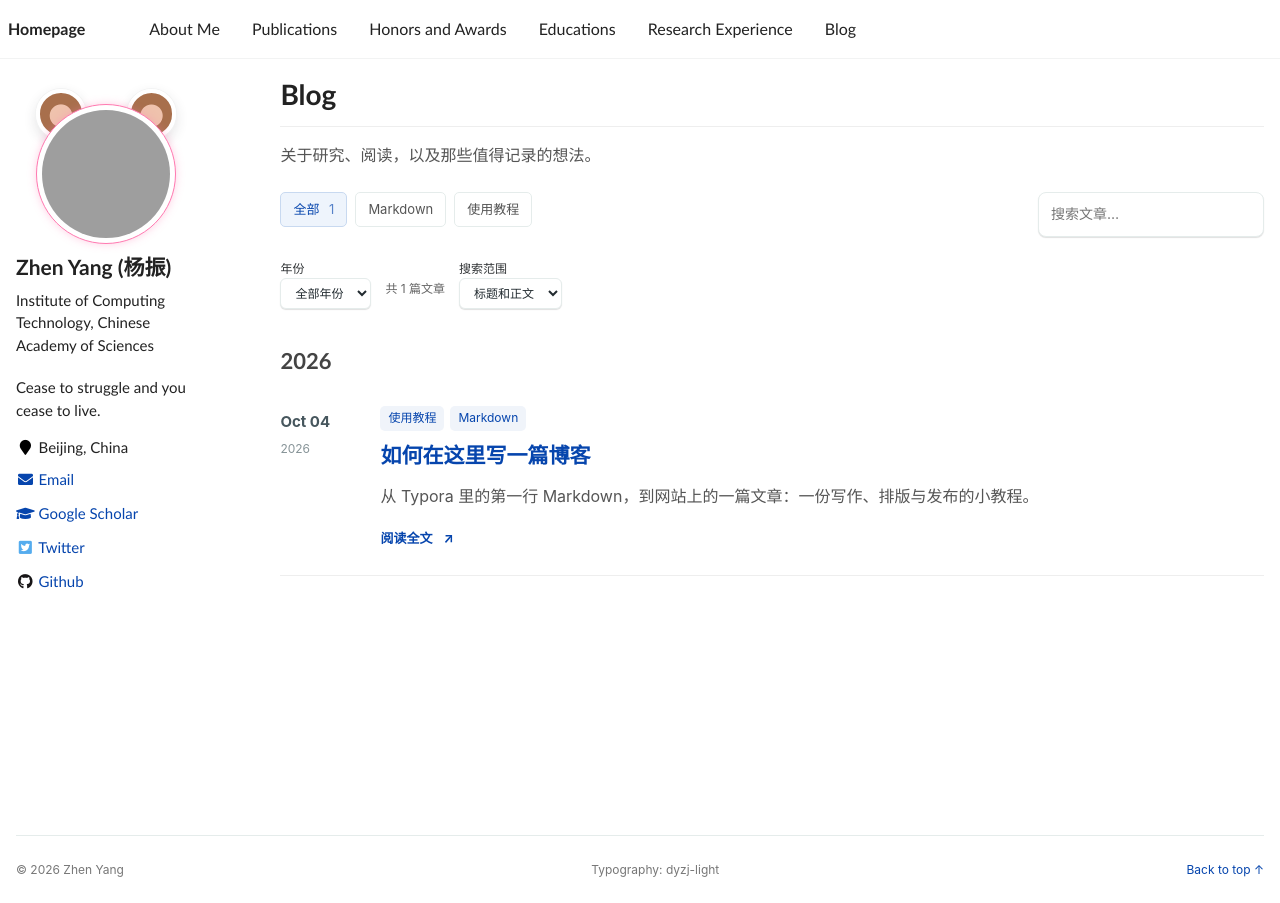
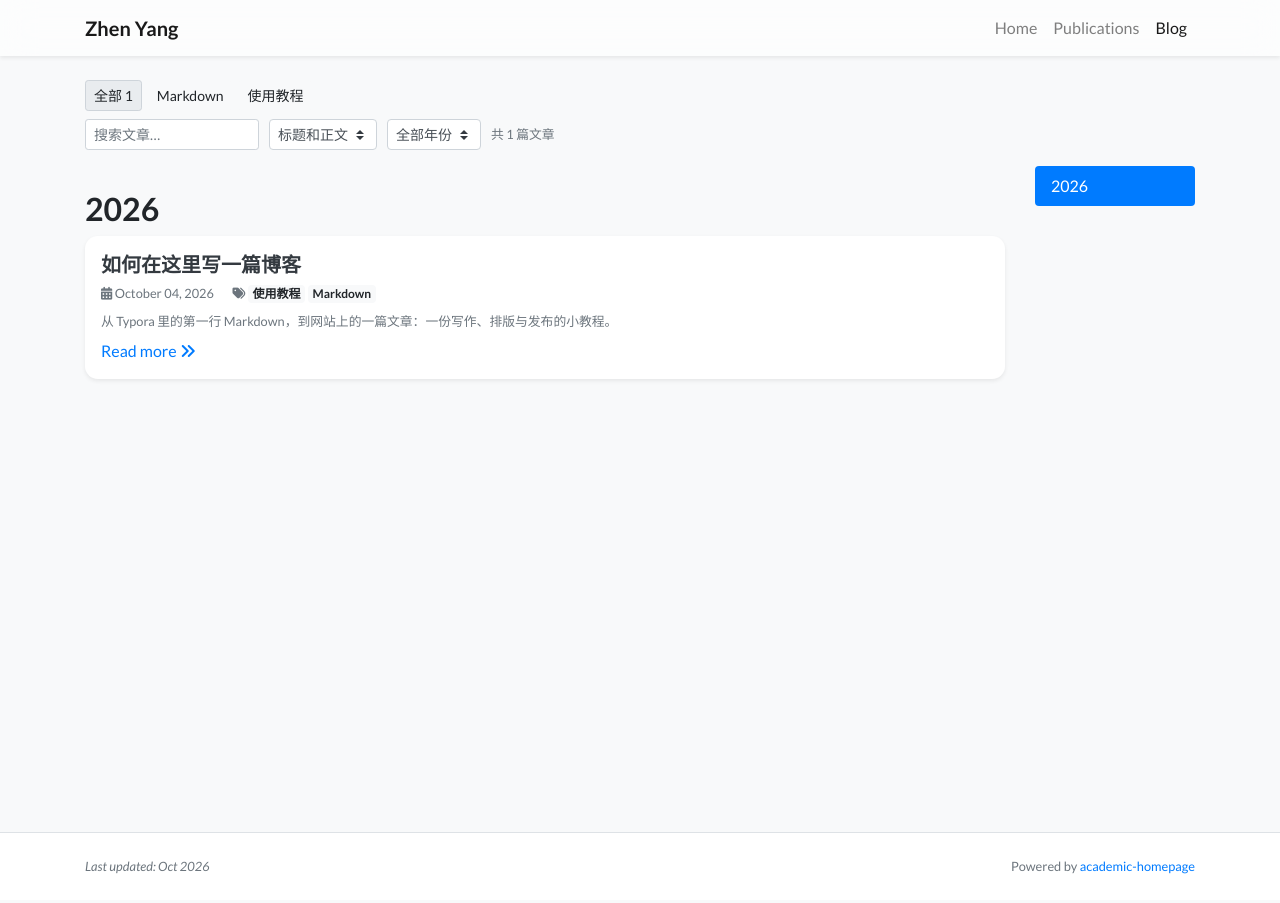
Before and after one commit to MichaelYeung2004/michaelyeung2004.github.io, a Jekyll site: the page built from _pages/blog.html, in a window 1280 px wide. Built offline with Jekyll 4.4.1, drawn with Linux system fonts in a browser that asks for light colours; grey boxes are pictures that could not be loaded.

Commit message:
Adopt luost academic-homepage blog UI and components

```diff
--- /dev/null
+++ b/_data/blog_display.yml
@@ -0,0 +1 @@
+footer_text: 'Powered by <a href="https://github.com/luost26/academic-homepage">academic-homepage</a>'
--- /dev/null
+++ b/_data/blog_profile.yml
@@ -0,0 +1 @@
+navbar_name: Zhen Yang
--- /dev/null
+++ b/_includes/luost/blog_card.html
@@ -0,0 +1,43 @@
+{% assign item = include.item %}
+{% assign hide_bottom_border = include.hide_bottom_border %}
+{% assign first = include.first %}
+{% assign last = include.last %}
+
+<article class="blog-card border-bottom border-gray p-3 {% if hide_bottom_border %}border-0{% endif %}" data-description="{{ item.description | default: item.excerpt | strip_html | escape }}" data-tags="{{ item.tags | jsonify | escape }}" data-year="{{ item.date | date: '%Y' }}" data-date="{{ item.date | date_to_xmlschema }}" data-categories="{{ item.categories | jsonify | escape }}">
+    <template class="blog-search-body">{{ item.content }}</template>
+    <div class="row">
+        <div class="col-12">
+            <h5 class="mb-2 blog-card-title">
+                <a href="{{ item.url | relative_url }}" class="text-dark text-decoration-none">
+                    {{ item.title }}
+                </a>
+            </h5>
+            <div class="text-muted small mb-2">
+                <i class="fas fa-calendar-alt"></i> {{ item.date | date: "%B %d, %Y" }}
+                {% if item.tags %}
+                    <span class="ml-3">
+                        <i class="fas fa-tags"></i>
+                        {% for tag in item.tags %}
+                            <a class="badge badge-light" href="{{ '/blog/' | relative_url }}?tag={{ tag | url_encode }}" target="_self">{{ tag }}</a>
+                        {% endfor %}
+                    </span>
+                {% endif %}
+            </div>
+            <div class="text-muted small blog-excerpt">
+                {% if item.description %}
+                    {{ item.description | escape }}
+                {% elsif item.excerpt %}
+                    {{ item.excerpt | strip_html | truncate: 500 }}
+                {% else %}
+                    {{ item.content | strip_html | truncate: 500 }}
+                {% endif %}
+            </div>
+            <div class="blog-match-type text-muted small" hidden></div>
+            <div class="mt-2">
+                <a href="{{ item.url | relative_url }}">
+                    Read more <i class="fas fa-angle-double-right"></i>
+                </a>
+            </div>
+        </div>
+    </div>
+</article>
--- /dev/null
+++ b/_includes/luost/footer.html
@@ -0,0 +1,16 @@
+<footer class="footer flex-shrink-0 border-top py-2 mt-5 bg-white small">
+    <div class="{% if page.container_class %}{{ page.container_class }}{% else %}container-lg{% endif %}">
+        <div class="row my-3">
+            <div class="col-6">
+                <div class="text-muted">
+                    <i>Last updated: {{ "now" | date: "%b %Y" }}</i>
+                </div>
+            </div>
+            <div class="col-6">
+                <div class="text-right text-muted">
+                    {{ site.data.blog_display.footer_text }}
+                </div>
+            </div>
+        </div>
+    </div>
+</footer>
--- /dev/null
+++ b/_includes/luost/navbar.html
@@ -0,0 +1,18 @@
+<nav class="navbar navbar-expand-sm navbar-light fixed-top mb-5 shadow-sm">
+    <div class="{% if page.container_class %}{{ page.container_class }}{% else %}container-lg{% endif %}">
+        <a class="navbar-brand" href="{{ '/blog/' | relative_url }}" target="_self"><strong>{{site.data.blog_profile.navbar_name}}</strong></a>
+        <button class="navbar-toggler" style="font-size: 1em; padding: 0.5em;" type="button" data-toggle="collapse" data-target="#navbarResponsive" aria-controls="navbarResponsive" aria-expanded="false" aria-label="Toggle navigation">
+            <i class="fas fa-map"></i> Menu
+        </button>
+
+        <div class="collapse navbar-collapse" id="navbarResponsive">
+            <ul class="navbar-nav ml-auto">
+                {% for item in site.data.blog_navigation.pages %}
+                <li class="nav-item {% if item.name == page.navbar_title or include.active_page == item.name %}active{% endif %}">
+                    <a class="nav-link" href="{{ item.url | relative_url }}">{{ item.name }}</a>
+                </li>
+                {% endfor %}
+            </ul>
+        </div>
+    </div>
+</nav>
--- a/_layouts/blog-shell.html
+++ b/_layouts/blog-shell.html
@@ -1,34 +1,37 @@
 ---
 layout: compress
 ---
-<!doctype html>
-<html lang="{{ page.lang | default: 'zh-CN' }}" class="js">
+<!DOCTYPE html>
+<html lang="{{ page.lang | default: 'zh-CN' }}">
+<!-- Blog template: https://github.com/luost26/academic-homepage -->
 <head>
   <meta charset="utf-8">
-  <meta name="viewport" content="width=device-width, initial-scale=1">
+  <meta name="viewport" content="width=device-width, initial-scale=1, shrink-to-fit=no">
   {% include seo.html %}
-  {% include head/custom.html %}
-  <link rel="stylesheet" href="{{ '/assets/css/main.css' | relative_url }}">
-  <link rel="stylesheet" href="{{ '/assets/css/blog.css' | relative_url }}">
-  <link rel="stylesheet" href="{{ '/assets/css/blog-academic.css' | relative_url }}?v={{ site.time | date: '%s' }}">
+  <link rel="stylesheet" href="https://cdnjs.cloudflare.com/ajax/libs/twitter-bootstrap/4.6.0/css/bootstrap.min.css" crossorigin="anonymous">
+  <link rel="stylesheet" href="https://cdnjs.cloudflare.com/ajax/libs/font-awesome/6.5.1/css/all.min.css" crossorigin="anonymous">
+  <link rel="preconnect" href="https://fonts.googleapis.com">
+  <link rel="preconnect" href="https://fonts.gstatic.com" crossorigin>
+  <link href="https://fonts.googleapis.com/css2?family=Lato:ital,wght@0,300;0,400;0,700;0,900;1,300;1,400;1,700;1,900&family=Fira+Sans:ital,wght@0,100;0,200;0,300;0,400;0,500;0,600;0,700;0,800;0,900;1,100;1,200;1,300;1,400;1,500;1,600;1,700;1,800;1,900&family=Source+Code+Pro:ital,wght@0,200..900;1,200..900&display=swap" rel="stylesheet">
+  <link rel="stylesheet" href="{{ '/assets/css/luost-global.css' | relative_url }}">
+  <link rel="stylesheet" href="{{ '/assets/css/luost-blog-layout.css' | relative_url }}">
+  <link rel="stylesheet" href="{{ '/assets/css/blog-compat.css' | relative_url }}?v={{ site.time | date: '%s' }}">
   {% if page.layout == 'blog-post' %}
   <link rel="stylesheet" href="{{ '/assets/css/dyzj-light-web.css' | relative_url }}">
   <link rel="stylesheet" href="{{ '/assets/css/typora-bridge.css' | relative_url }}">
   {% endif %}
+  {% include head/custom.html %}
 </head>
-<body class="blog-site blog-academic">
+<body class="bg-light d-flex flex-column min-vh-100" {% if page.permalink == '/blog/' %}data-spy="scroll" data-target="#navbar-year" data-offset="100"{% endif %}>
   <div class="reading-progress" aria-hidden="true"></div>
-  {% include masthead.html %}
-  <main class="blog-main" id="main">
-    {% if page.permalink == '/blog/' %}
-    <aside class="sidebar sticky">{% include author-profile.html %}</aside>
-    <div class="page"><div class="page__inner-wrap"><section class="page__content blog-index-content">{{ content }}</section></div></div>
-    {% else %}
+  {% include luost/navbar.html active_page="Blog" %}
+  <main class="flex-grow-1 flex-shrink-0 {% unless page.layout == 'blog-post' %}container-lg{% endunless %}">
     {{ content }}
-    {% endif %}
   </main>
-  <footer class="blog-footer"><span>© {{ 'now' | date: '%Y' }} Zhen Yang</span><span>Typography: dyzj-light</span><a href="#main" target="_self">Back to top ↑</a></footer>
-  {% include scripts.html %}
+  {% include luost/footer.html %}
+  <script src="https://cdnjs.cloudflare.com/ajax/libs/jquery/3.5.1/jquery.min.js"></script>
+  <script src="https://cdnjs.cloudflare.com/ajax/libs/popper.js/1.14.7/umd/popper.min.js"></script>
+  <script src="https://cdnjs.cloudflare.com/ajax/libs/twitter-bootstrap/4.6.0/js/bootstrap.min.js"></script>
   <script src="{{ '/assets/js/blog.js' | relative_url }}?v={{ site.time | date: '%s' }}" defer></script>
 </body>
 </html>
--- a/_pages/blog.html
+++ b/_pages/blog.html
@@ -1,52 +1,43 @@
 ---
 layout: blog-shell
 title: Blog
+navbar_title: Blog
 permalink: /blog/
-description: Research notes, reading reflections, and little discoveries by Zhen Yang.
+description: Research notes and reading reflections by Zhen Yang.
 author_profile: false
 ---
-<header class="blog-hero">
-  <h1>Blog</h1>
-  <p>关于研究、阅读，以及那些值得记录的想法。</p>
-</header>
 {% assign posts = site.posts | sort: 'date' | reverse %}
+{% assign blogs_by_year = posts | group_by_exp: "item", "item.date | date: '%Y'" %}
 {% assign tags = posts | map: 'tags' | join: ',' | split: ',' | uniq | sort %}
-{% if posts.size > 0 %}
-<div class="blog-tools">
-  <div class="blog-filters" role="group" aria-label="按标签筛选">
-    <button type="button" data-filter="" aria-pressed="true">全部 <span>{{ posts.size }}</span></button>
-    {% for tag in tags %}{% if tag != '' %}<button type="button" data-filter="{{ tag | escape }}" aria-pressed="false">{{ tag }}</button>{% endif %}{% endfor %}
+<div class="blog-search-tools mb-3">
+  <div class="blog-filters mb-2" role="group" aria-label="按标签筛选">
+    <button class="btn btn-sm btn-light" type="button" data-filter="" aria-pressed="true">全部 <span>{{ posts.size }}</span></button>
+    {% for tag in tags %}{% if tag != '' %}<button class="btn btn-sm btn-light" type="button" data-filter="{{ tag | escape }}" aria-pressed="false">{{ tag }}</button>{% endif %}{% endfor %}
   </div>
-  <label class="blog-search"><span class="sr-only">搜索文章</span><input type="search" placeholder="搜索文章…" aria-label="搜索文章"></label>
+  <div class="d-flex flex-wrap align-items-center blog-search-controls">
+    <label class="blog-search mb-0"><span class="sr-only">搜索文章</span><input class="form-control form-control-sm" type="search" placeholder="搜索文章…" aria-label="搜索文章"></label>
+    <select class="custom-select custom-select-sm" data-search-scope aria-label="搜索范围"><option value="all">标题和正文</option><option value="title">仅标题</option><option value="body">仅正文</option></select>
+    <select class="custom-select custom-select-sm" data-year-filter aria-label="按年份筛选"><option value="">全部年份</option>{% for year in blogs_by_year %}<option value="{{ year.name }}">{{ year.name }}</option>{% endfor %}</select>
+    {% if site.categories.size > 0 %}<select class="custom-select custom-select-sm" data-category-filter aria-label="按分类筛选"><option value="">全部分类</option>{% for category in site.categories %}<option value="{{ category[0] | escape }}">{{ category[0] }}</option>{% endfor %}</select>{% endif %}
+    <span class="blog-result-count text-muted small" role="status">共 {{ posts.size }} 篇文章</span>
+  </div>
 </div>
-<div class="blog-archive-tools">
-  <label>年份 <select data-year-filter aria-label="按年份筛选"><option value="">全部年份</option>{% assign years = posts | group_by_exp: 'post', "post.date | date: '%Y'" %}{% for year in years %}<option value="{{ year.name }}">{{ year.name }} ({{ year.items.size }})</option>{% endfor %}</select></label>
-  {% if site.categories.size > 0 %}<label>分类 <select data-category-filter aria-label="按分类筛选"><option value="">全部分类</option>{% for category in site.categories %}<option value="{{ category[0] | escape }}">{{ category[0] }} ({{ category[1].size }})</option>{% endfor %}</select></label>{% endif %}
-  <span class="blog-result-count" role="status">共 {{ posts.size }} 篇文章</span>
-  <label>搜索范围 <select data-search-scope aria-label="搜索范围"><option value="all">标题和正文</option><option value="title">仅标题</option><option value="body">仅正文</option></select></label>
+<div class="row">
+  <div class="col-12 col-lg-10">
+    <section class="blog-post-list" data-year-groups="true" aria-label="文章列表">
+    {% for year in blogs_by_year %}
+      <h2 class="pt-4 blog-year-heading" id="year-{{ year.name }}">{{ year.name }}</h2>
+      <div class="blog-year-group my-0 p-0 bg-white shadow-sm rounded-xl">
+      {% for item in year.items %}{% include luost/blog_card.html item=item hide_bottom_border=forloop.last first=forloop.first last=forloop.last %}{% endfor %}
+      </div>
+    {% endfor %}
+    </section>
+    <button class="blog-load-more btn btn-light btn-sm mt-3" type="button" hidden>加载更多文章</button>
+    <p class="blog-no-results text-muted mt-4" role="status" hidden>没有找到匹配的文章，试试其他关键词。</p>
+  </div>
+  <div class="col-2 d-none d-lg-block">
+    <div id="navbar-year" class="nav nav-pills flex-column sticky-top" style="top: 80px">
+      {% for year in blogs_by_year %}<a class="nav-link d-block" href="#year-{{ year.name }}">{{ year.name }}</a>{% endfor %}
+    </div>
+  </div>
 </div>
-<section class="blog-post-list" aria-label="文章列表">
-  {% for post in posts %}
-  <article class="blog-card" data-description="{{ post.description | default: post.excerpt | strip_html | escape }}" data-tags="{{ post.tags | jsonify | escape }}" data-year="{{ post.date | date: '%Y' }}" data-date="{{ post.date | date_to_xmlschema }}" data-categories="{{ post.categories | jsonify | escape }}">
-    <template class="blog-search-body">{{ post.content }}</template>
-    <div class="blog-card-date"><time datetime="{{ post.date | date_to_xmlschema }}">{{ post.date | date: '%b %d' }}</time><span>{{ post.date | date: '%Y' }}</span></div>
-    <div class="blog-card-body">
-      <div class="blog-tags">{% for tag in post.tags %}<a href="{{ '/blog/' | relative_url }}?tag={{ tag | url_encode }}" target="_self" aria-label="查看标签：{{ tag | escape }}">{{ tag | escape }}</a>{% endfor %}</div>
-      <h3 class="blog-card-title"><a href="{{ post.url | relative_url }}" target="_self">{{ post.title | escape }}</a></h3>
-      <p class="blog-excerpt">{{ post.description | default: post.excerpt | strip_html | truncate: 180 }}</p>
-      <span class="blog-match-type" hidden></span>
-      <a class="blog-read-more" href="{{ post.url | relative_url }}" target="_self">阅读全文 <span aria-hidden="true">↗</span></a>
-    </div>
-  </article>
-  {% endfor %}
-</section>
-<button type="button" class="blog-load-more" hidden>加载更多文章</button>
-<p class="blog-no-results" role="status" hidden>没有找到匹配的文章，试试其他关键词。</p>
-{% else %}
-<section class="blog-empty" aria-label="暂无文章">
-  <div class="empty-notebook" aria-hidden="true"><span></span><span></span><span></span></div>
-  <span class="blog-eyebrow">A FRESH PAGE</span>
-  <h2>故事，从这里开始。</h2>
-  <p>第一篇文章正在酝酿中。<br>这里将记录我的研究笔记、阅读心得与日常思考。</p>
-</section>
-{% endif %}
--- /dev/null
+++ b/assets/css/blog-compat.css
@@ -0,0 +1,20 @@
+/* Small adapters for retained search and Typora content; layout is upstream. */
+[hidden] { display: none !important; }
+.blog-search-controls { gap: 10px; }
+.blog-search-controls select { width: auto; }
+.blog-filters { display: flex; flex-wrap: wrap; gap: 6px; }
+.blog-filters [aria-pressed='true'] { background: #e9ecef; border-color: #ced4da; }
+.blog-card mark { background: #fff0a6; color: inherit; padding: 0; }
+.blog-card .badge { font-size: 12px; }
+.blog-tags { display: flex; flex-wrap: wrap; justify-content: center; gap: 6px; }
+.article-meta { display: flex; flex-wrap: wrap; justify-content: center; gap: 10px; color: #879398; font-size: 14px; }
+.article-pagination a { max-width: 48%; }
+.article-pagination small { display: block; }
+.blog-toc-list a[data-level='3'] { padding-left: .75rem; }
+.blog-toc-list a[aria-current] { color: #212529; font-weight: 600; }
+.blog-toc-title { list-style: none; }
+.reading-progress { position: fixed; top: 0; left: 0; height: 2px; width: 100%; background: #00c4b6; transform: scaleX(0); transform-origin: left; z-index: 1040; }
+.typora-reader #write pre.md-fences { font-size: 17px; line-height: 1.6; }
+.typora-reader #write pre.md-fences code { line-height: inherit; }
+.typora-reader #write .highlighter-rouge, .typora-reader #write .highlight:not(pre) { font-size: 17px; background: transparent; border: 0; padding: 0; }
+@media (max-width: 991px) { .blog-toc-sidebar { display: none !important; } }
--- /dev/null
+++ b/assets/css/luost-blog-layout.css
@@ -0,0 +1,90 @@
+/* Blog layout — content preserves original width, TOC uses remaining space */
+.blog-layout-wrapper {
+    display: flex;
+    justify-content: center;
+    padding: 0 15px;
+    gap: 1.5rem;
+}
+
+.blog-main {
+    flex: 0 1 950px;
+    min-width: 0;
+}
+
+.blog-toc-sidebar {
+    flex: 0 0 auto;
+    width: clamp(160px, 18vw, 360px);
+    display: none;
+}
+
+@media (min-width: 992px) {
+    .blog-toc-sidebar {
+        display: block;
+    }
+}
+
+/* Blog Table of Contents */
+.blog-toc-nav {
+    position: sticky;
+    top: 6rem;
+    max-height: calc(100vh - 8rem);
+    overflow-y: auto;
+    padding-left: 0.75rem;
+    border-left: 2px solid #f0f0f0;
+}
+
+.blog-toc-title {
+    font-size: 0.875rem;
+    font-weight: 600;
+    text-transform: uppercase;
+    letter-spacing: 0.08em;
+    color: #aaa;
+    margin-bottom: 0.75rem;
+}
+
+.blog-toc-list {
+    list-style: none;
+    padding: 0;
+    margin: 0;
+}
+
+.blog-toc-list li {
+    margin-bottom: 0.25rem;
+}
+
+.blog-toc-list a {
+    display: block;
+    font-size: 0.8rem;
+    line-height: 1.4;
+    color: #999;
+    text-decoration: none;
+    padding: 0.15rem 0;
+    transition: color 0.2s ease;
+}
+
+.blog-toc-list a:hover {
+    color: #2d3436;
+    text-decoration: none;
+}
+
+.blog-toc-list a.toc-active {
+    color: #212529;
+    font-weight: 600;
+}
+
+.blog-toc-list .toc-h3 {
+    padding-left: 0.75rem;
+}
+
+.blog-toc-list .toc-h4 {
+    padding-left: 1.5rem;
+}
+
+/* Hide TOC scrollbar */
+.blog-toc-nav::-webkit-scrollbar {
+    width: 0;
+}
+
+.blog-toc-nav {
+    scrollbar-width: none;
+}
--- /dev/null
+++ b/assets/css/luost-global.css
@@ -0,0 +1,152 @@
+@charset "utf-8";
+body {
+    font-family: "Lato", sans-serif;
+    font-weight: 400;
+    padding-top: 5.0rem;
+}
+
+h1, h2, h3, h4, h5, h6,
+.h1, .h2, .h3, .h4, .h5, .h6 {
+    font-weight: 700;
+}
+
+.card {
+    border-radius: 0.8rem!important;
+}
+
+.card-img-overlay {
+    border-radius: 0.8rem!important;
+}
+
+.rounded-xl {
+    border-radius: 0.8rem!important;
+}
+
+.rounded-xl-bottom {
+    border-bottom-right-radius: 0.8rem !important;
+    border-bottom-left-radius: 0.8rem !important;
+}
+
+.rounded-xl-top {
+    border-top-left-radius: 0.8rem !important;
+    border-top-right-radius: 0.8rem !important;
+}
+
+
+.text-profile-position {
+    font-weight: 400;
+}
+
+.text-profile-bio {
+    /* font-family: "Raleway"; */
+    font-weight: 400;
+}
+
+.navbar {
+    background-color: rgba(255, 255, 255, 0.6) !important;
+    backdrop-filter: blur(16px);
+    -webkit-backdrop-filter: blur(16px);
+}
+
+.inline-badge {
+    height: 16px;
+    vertical-align: -10%;
+    margin-right: 2px;
+    line-break: unset;
+}
+
+.no-break {
+    white-space: nowrap;
+}
+
+.cover-image {
+    width: 180px;
+    max-height: 120px;
+}
+
+.abstract-body {
+    min-height: 100px;
+}
+
+img.lazy {
+    background-image: url('images/loading.gif');
+    background-repeat: no-repeat;
+    background-position: 50% 50%;
+    background-size: 50px 50px;
+    min-height: 80px;
+}
+
+div.lazy {
+    background-image: url('images/loading.gif');
+    background-repeat: no-repeat;
+    background-position: 50% 50%;
+    background-size: 50px 50px;
+    min-height: 80px;
+}
+
+.badge-publication {
+    font-size: 100%;
+}
+
+.email-text {
+    font-family: Source Code Pro, monospace;
+}
+
+.carousel button {
+    -webkit-appearance: none;
+    appearance: none;
+    border-radius: 0;
+    box-shadow: none;
+}
+
+.carousel button:focus {
+    outline: none;
+}
+
+.carousel-control-prev,
+.carousel-control-next {
+    padding: 0;
+    background: transparent;
+    border: 0;
+}
+
+.carousel-indicators button {
+    box-sizing: content-box;
+    flex: 0 1 auto;
+    width: 30px;
+    height: 3px;
+    padding: 0;
+    margin: 0 3px;
+    cursor: pointer;
+    background-color: #fff;
+    background-clip: padding-box;
+    border: 0;
+    border-top: 10px solid transparent;
+    border-bottom: 10px solid transparent;
+    opacity: 0.5;
+    transition: opacity 0.6s ease;
+}
+
+.carousel-indicators button.active {
+    opacity: 1;
+}
+
+.carousel-indicators button:focus-visible {
+    outline: 2px solid #fff;
+    outline-offset: 2px;
+    box-shadow: 0 0 0 4px rgba(0, 0, 0, 0.25);
+}
+
+.carousel-control-prev:focus-visible .carousel-control-prev-icon,
+.carousel-control-next:focus-visible .carousel-control-next-icon {
+    outline: 2px solid #fff;
+    outline-offset: 4px;
+    border-radius: 2px;
+    box-shadow: 0 0 0 6px rgba(0, 0, 0, 0.25);
+}
+
+@media (prefers-reduced-motion: reduce) {
+    .carousel-indicators button {
+        transition: none;
+    }
+}
--- a/assets/js/blog.js
+++ b/assets/js/blog.js
@@ -74,19 +74,38 @@
       if (matches) matched.push(entry);
     });
     matched.sort(function (a, b) { return (query ? a.rank - b.rank : 0) || b.date - a.date; });
-    if (list) list.querySelectorAll('.blog-year-heading').forEach(function (heading) { heading.remove(); });
+    if (list) {
+      entries.forEach(function (entry) { list.appendChild(entry.card); });
+      list.querySelectorAll('.blog-year-heading,.blog-year-group').forEach(function (heading) { heading.remove(); });
+    }
     var lastYear = '';
+    var useGroups = list && list.dataset && list.dataset.yearGroups === 'true';
+    var group = null;
     matched.forEach(function (entry, index) {
       if (!query && index < visibleLimit && entry.card.dataset.year !== lastYear) {
         var heading = document.createElement('h2');
-        heading.className = 'blog-year-heading';
+        heading.className = 'blog-year-heading pt-4';
         heading.textContent = entry.card.dataset.year;
-        heading.id = 'blog-year-' + entry.card.dataset.year;
+        heading.id = 'year-' + entry.card.dataset.year;
         list.appendChild(heading);
         lastYear = entry.card.dataset.year;
+        group = null;
       }
-      list.appendChild(entry.card); entry.card.hidden = index >= visibleLimit;
+      if (useGroups && index < visibleLimit) {
+        if (!group) {
+          group = document.createElement('div');
+          group.className = 'blog-year-group my-0 p-0 bg-white shadow-sm rounded-xl';
+          list.appendChild(group);
+        }
+        group.appendChild(entry.card);
+      } else list.appendChild(entry.card);
+      entry.card.hidden = index >= visibleLimit;
     });
+    var yearNav = document.querySelector('#navbar-year');
+    if (yearNav) {
+      yearNav.hidden = !!query;
+      yearNav.querySelectorAll('a').forEach(function (link) { link.hidden = !document.getElementById(link.hash.slice(1)); });
+    }
     shown = matched.length;
     var empty = document.querySelector('.blog-no-results');
     if (empty) empty.hidden = shown > 0;
@@ -151,7 +170,7 @@
       link.target = '_self';
       link.textContent = heading.textContent;
       link.dataset.level = heading.tagName.slice(1);
-      toc.querySelector('nav').appendChild(link);
+      (toc.querySelector('.blog-toc-list') || toc.querySelector('nav')).appendChild(link);
       links.push(link);
     });
   }
--- a/tools/test-blog-search.mjs
+++ b/tools/test-blog-search.mjs
@@ -13,7 +13,7 @@ const cards = [card('Alpha old', 'Opening sentence. Next sentence.', '2026-01-01
 cards[2].dataset.description = 'The full description, not the opening sentence.';
 const search = { value: 'Alpha', addEventListener() {} };
 const scope = { value: 'all', addEventListener() {} };
-const list = { order: [], querySelectorAll() { return []; }, appendChild(item) { this.order.push(item); } };
+const list = { order: [], querySelectorAll() { return []; }, appendChild(item) { this.order = this.order.filter(existing => existing !== item); this.order.push(item); } };
 const elements = { '.blog-search input': search, '[data-search-scope]': scope, '.blog-post-list': list };
 const document = {
   querySelectorAll(selector) { return selector === '.blog-card' ? cards : []; },
@@ -23,7 +23,7 @@ const document = {
 function run(query, range = 'all') {
   search.value = query; scope.value = range; list.order = [];
   vm.runInNewContext(fs.readFileSync('assets/js/blog.js', 'utf8'), { document, Intl });
-  return list.order.filter(item => cards.includes(item));
+  return list.order.filter(item => cards.includes(item) && !item.hidden);
 }
 assert.deepEqual(run('Alpha'), [cards[2], cards[0], cards[1]], 'Title first, descending dates within each match type');
 assert.equal(cards[2].nodes['.blog-excerpt'].children.map(n => n.textContent).join(''), 'The full description, not the opening sentence.');
```
Also changed, not shown: _data/blog_navigation.yml (added, +7 -0 lines), _layouts/blog-post.html (+11 -5 lines), assets/css/luost-LICENSE.txt (added, +21 -0 lines), docs/BLOG-UPSTREAM.md (added, +12 -0 lines), docs/BLOG.md (+1 -1 lines).
